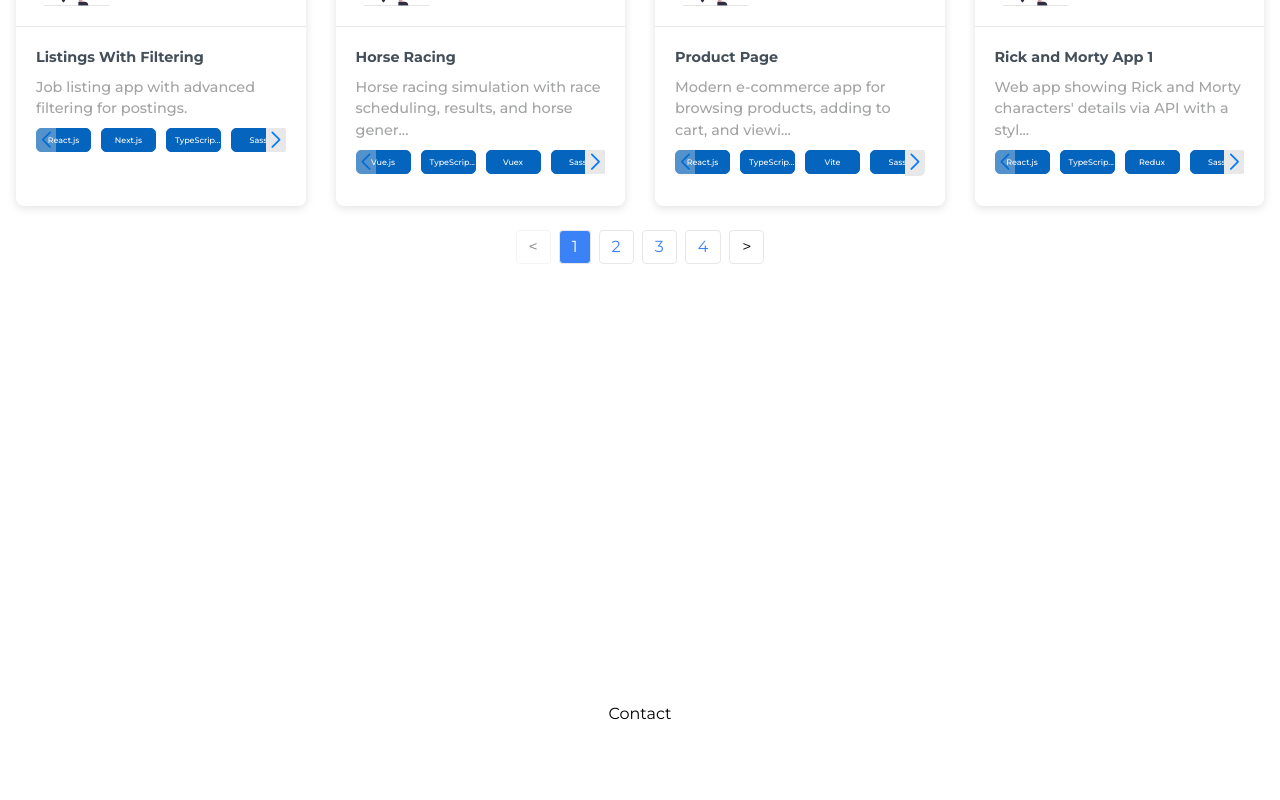
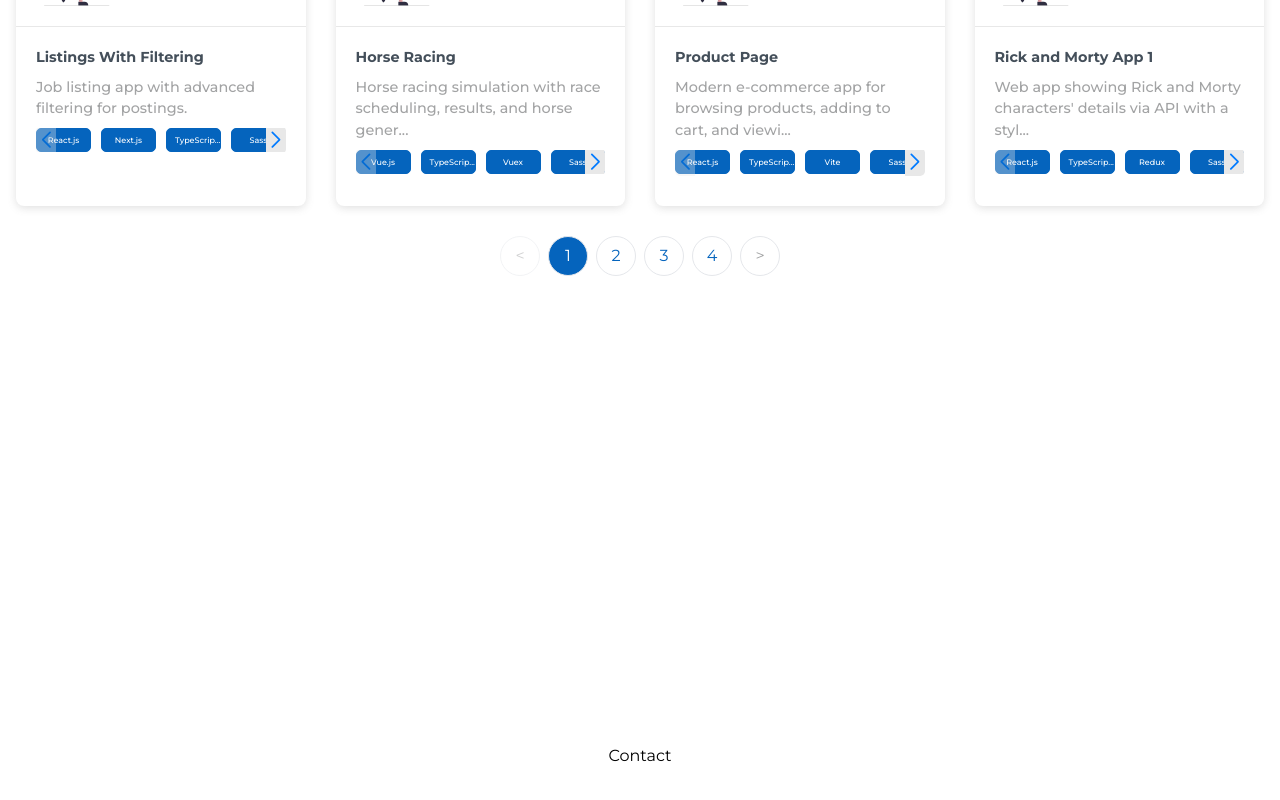
Before and after one commit to mehmetbacik/mehmetbacik.com, a Next.js app: page / in a window 1280 px wide. Shown: the part 5791-6591 px from the top of the page. Built offline with nearby package versions, Linux system fonts and the light colour scheme.

Commit message:
Update
Updated project component for pagination.

```diff
--- a/src/app/project/Project.tsx
+++ b/src/app/project/Project.tsx
@@ -190,11 +190,11 @@ const Project: React.FC<ProjectProps> = ({ id }) => {
               </a>
             ))}
           </div>
-          {totalPages > 1 && (
-            <div className="flex justify-center items-center mt-6 space-x-2">
+          {totalPages > 0 && (
+            <div className={styles.project_pagination}>
               <button
-                className={`px-3 py-1 border rounded ${
-                  currentPage === 1 ? "opacity-50 cursor-not-allowed" : ""
+                className={`${styles.project_pagination_controls} ${
+                  currentPage === 1 ? styles.project_pagination_controls_disabled : ""
                 }`}
                 onClick={() => handlePageChange(currentPage - 1)}
                 disabled={currentPage === 1}
@@ -203,21 +203,22 @@ const Project: React.FC<ProjectProps> = ({ id }) => {
               </button>
               {Array.from({ length: totalPages }, (_, i) => (
                 <button
-                  key={i}
-                  className={`px-3 py-1 border rounded ${
+                  key={i + 1}
+                  className={`${styles.project_pagination_pages} ${
                     currentPage === i + 1
-                      ? "bg-blue-500 text-white"
-                      : "bg-white text-blue-500"
+                      ? styles.active
+                      : styles.inactive
                   }`}
                   onClick={() => handlePageChange(i + 1)}
+                  disabled={currentPage === i + 1}
                 >
                   {i + 1}
                 </button>
               ))}
               <button
-                className={`px-3 py-1 border rounded ${
+                className={`${styles.project_pagination_controls} ${
                   currentPage === totalPages
-                    ? "opacity-50 cursor-not-allowed"
+                    ? styles.project_pagination_controls_disabled
                     : ""
                 }`}
                 onClick={() => handlePageChange(currentPage + 1)}
--- a/src/app/project/styles/Project.module.scss
+++ b/src/app/project/styles/Project.module.scss
@@ -133,5 +133,51 @@
                 }
             }
         }
+        .project_pagination {
+            margin-top: 30px;
+            margin-bottom: 30px;
+            display: flex;
+            justify-content: center;
+            align-items: center;
+            gap: 8px;
+            .project_pagination_controls {
+                width: 40px;
+                height: 40px;
+                border: solid 1px $pale-gray;
+                border-radius: 30px;
+                color: $gray;
+                font-size: 1rem;
+                background-color: $white;
+                transition-duration: 300ms;
+                &.project_pagination_controls_disabled {
+                    opacity: 0.5;
+                    cursor: not-allowed;
+                }
+                &:hover {
+                    background-color: $bright-blue;
+                    color: $white;
+                }
+            }
+            .project_pagination_pages {
+                width: 40px;
+                height: 40px;
+                border: solid 1px $pale-gray;
+                border-radius: 30px;
+                font-size: 1rem;
+                transition-duration: 300ms;
+                &.active {
+                    background-color: $bright-blue;
+                    color: $white;
+                }
+                &.inactive {
+                    background-color: $white;
+                    color: $bright-blue;
+                }
+                &:hover {
+                    background-color: $bright-blue;
+                    color: $white;
+                }
+            }
+        }
     }
 }
```
